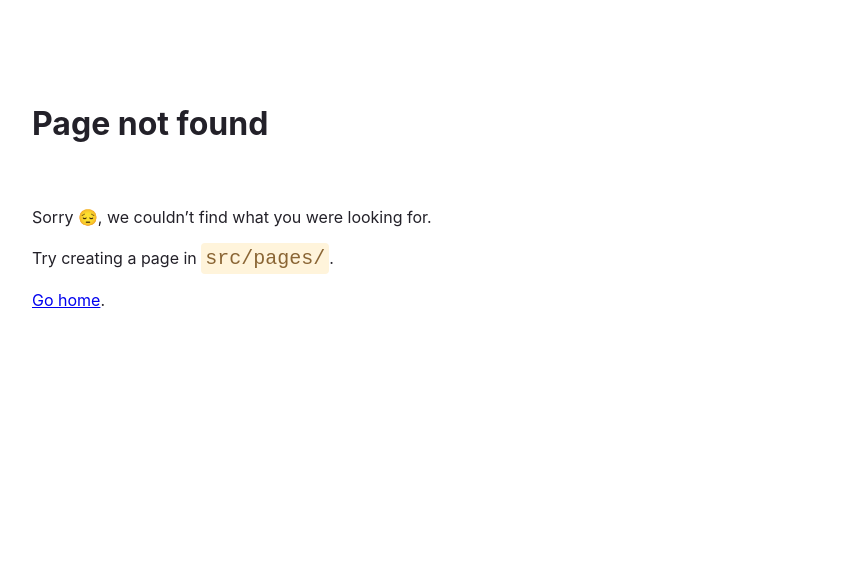
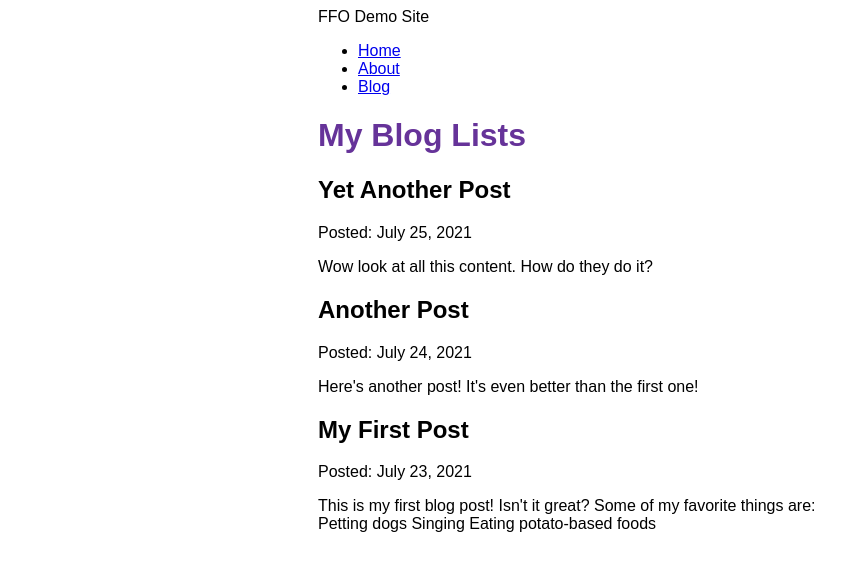
Before and after one commit to magicwen666/my-first-gatsby-site, a Gatsby site: page /blog in a window 1280 px wide. Before the commit this address had no page. Shown: the whole page, without its empty margins (72-917 px from the left). Built offline with nearby package versions, Linux system fonts and the light colour scheme; Gatsby itself is replaced by a stand-in of ours.

Commit message:
Finished Gatsby Tutorial Part 5

```diff
--- a/blog/another-post.mdx
+++ b/blog/another-post.mdx
@@ -0,0 +1,7 @@
+---
+title: "Another Post"
+date: "2021-07-24"
+slug: "another-post"
+---
+
+Here's another post! It's even better than the first one!
--- a/blog/my-first-post.mdx
+++ b/blog/my-first-post.mdx
@@ -0,0 +1,13 @@
+---
+title: "My First Post"
+date: "2021-07-23"
+slug: "my-first-post"
+---
+
+This is my first blog post! Isn't it *great*?
+
+Some of my **favorite** things are:
+
+* Petting dogs
+* Singing
+* Eating potato-based foods
--- a/blog/yet-another-post.mdx
+++ b/blog/yet-another-post.mdx
@@ -0,0 +1,7 @@
+---
+title: "Yet Another Post"
+date: "2021-07-25"
+slug: "yet-another-post"
+---
+
+Wow look at all this content. How do they do it?
--- a/gatsby-config.js
+++ b/gatsby-config.js
@@ -9,5 +9,13 @@
   plugins: [
     "gatsby-plugin-image",
     "gatsby-plugin-sharp",
+    {
+      resolve: "gatsby-source-filesystem",
+      options: {
+        name: `blog`,
+        path: `${__dirname}/blog`,
+      }
+    },
+    "gatsby-plugin-mdx",
   ],
 }
--- a/package.json
+++ b/package.json
@@ -15,8 +15,10 @@
     "clean": "gatsby clean"
   },
   "dependencies": {
+    "@mdx-js/react": "^2.3.0",
     "gatsby": "^5.12.3",
     "gatsby-plugin-image": "^3.12.0",
+    "gatsby-plugin-mdx": "^5.12.0",
     "gatsby-plugin-sharp": "^5.12.0",
     "gatsby-source-filesystem": "^5.12.0",
     "react": "^18.2.0",
--- a/src/components/layout.js
+++ b/src/components/layout.js
@@ -34,6 +34,11 @@
               About
             </Link>
           </li>
+          <li className={navLinkItem}>
+            <Link to="/blog" className={navLinkText}>
+              Blog
+            </Link>
+          </li>
         </ul>
       </nav>
       <main>
--- /dev/null
+++ b/src/pages/blog.js
@@ -0,0 +1,39 @@
+import * as React from 'react'
+import { graphql } from 'gatsby'
+import Layout from '../components/layout'
+import Seo from '../components/seo'
+
+const BlogPage = ({ data }) => {
+  return (
+    <Layout pageTitle="My Blog Lists">
+      {
+        data.allMdx.nodes.map((node) => (
+          <article key={node.id}>
+            <h2>{node.frontmatter.title}</h2>
+            <p>Posted: {node.frontmatter.date}</p>
+            <p>{node.excerpt}</p>
+          </article>
+        ))
+      }
+    </Layout>
+  )
+}
+
+export const query = graphql`
+  query {
+    allMdx(sort: { frontmatter: { date: DESC }}) {
+      nodes {
+        frontmatter {
+          date(formatString: "MMMM D, YYYY")
+          title
+        }
+        id
+        excerpt
+      }
+    }
+  }
+`
+
+export const Head = () => <Seo title="My Blog Lists" />
+
+export default BlogPage
```
Also changed, not shown: 1 other file.
